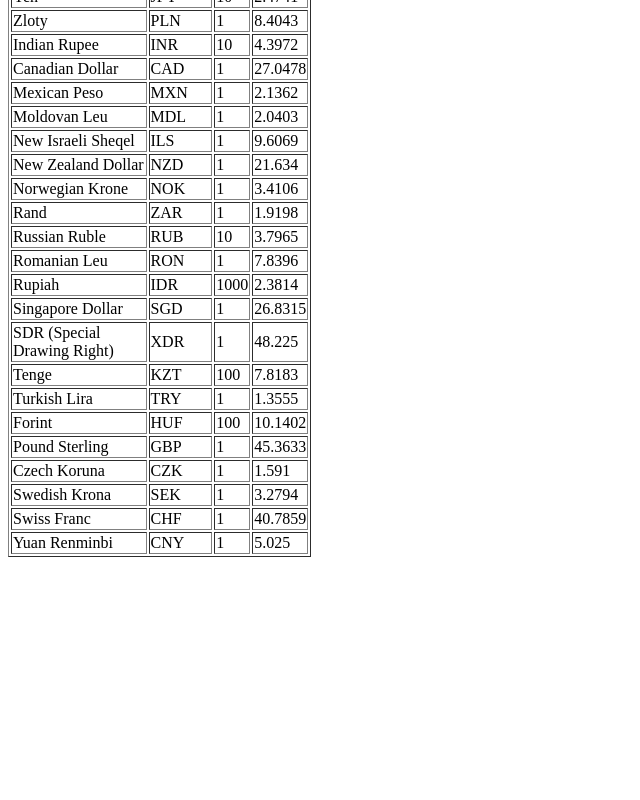
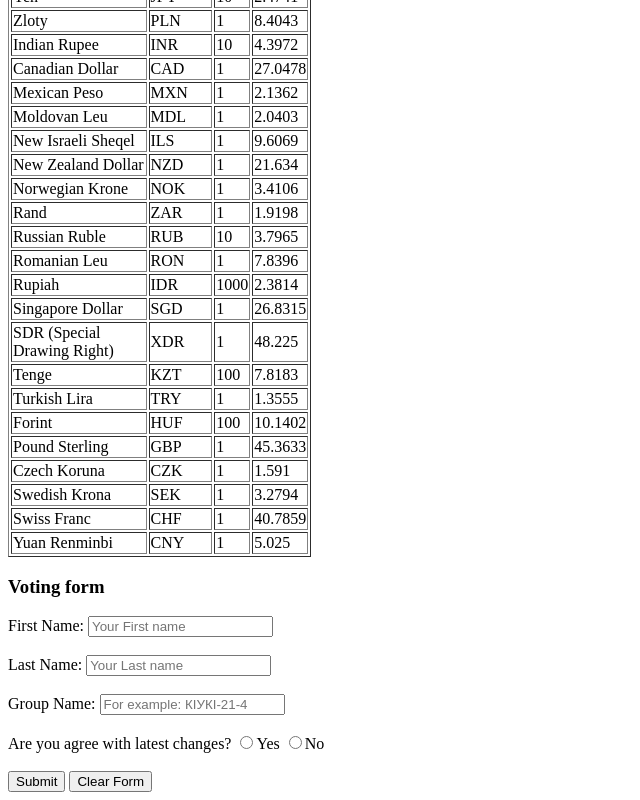
Before and after one commit to kmakieiev/lw-1, a plain HTML site: page index.html in a window 1280 px wide. Shown: the part 1299-2099 px from the top of the page, without its empty margins (0-640 px from the left). Before the commit the page ends 1864 px from the top, so only its background shows below. Drawn offline with Linux system fonts and the light colour scheme.

Commit message:
Added Voting form section

```diff
--- a/index.html
+++ b/index.html
@@ -11,6 +11,7 @@
     </header>
     <main>
         <section>
+
             <h3>Formatted Text</h3>
 
             <p>
@@ -300,6 +301,56 @@
                 </tbody>
             </table>
         </section>
+
+        <section>
+
+            <h3>Voting form</h3>
+
+            <form method="post">
+                <label for="firstName">First Name:</label>
+                <input
+                    type="text"
+                    id="firstName"
+                    name="firstName"
+                    placeholder="Your First name"
+                    minlength="2"
+                    maxlength="20"
+                    required/>
+                    <br/>
+                    <br/>
+
+                <label for="lastName">Last Name:</label>
+                <input
+                    type="text"
+                    id="lastName"
+                    name="lastName"
+                    placeholder="Your Last name"
+                    minlength="2"
+                    maxlength="20"
+                    required/>
+                    <br/>
+                    <br/>
+
+                <label for="groupName">Group Name:</label>
+                <input
+                    type="text"
+                    id="groupName"
+                    name="groupName"
+                    placeholder="For example: КІУКІ-21-4"
+                    required/>
+                    <br/>
+                    <br/>
+
+                    <label for="agree">Are you agree with latest changes?</label>
+                    <input type="radio" id="agree" name="agreement" value="Yes">Yes
+                    <input type="radio" id="disagree" name="agreement" value="No">No
+                    <br/>
+                    <br/>
+
+                <input type="submit" value="Submit">
+                <input type="reset" value="Clear Form">
+            </form>
+        </section>
     </main>
 </body>
 </html>
```
